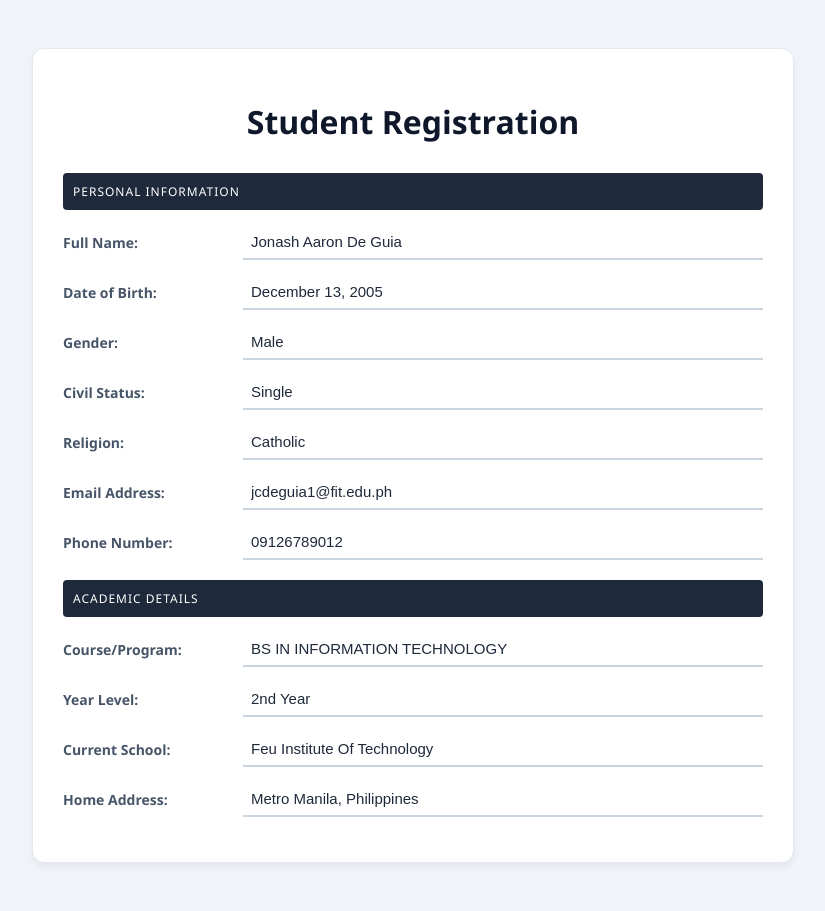
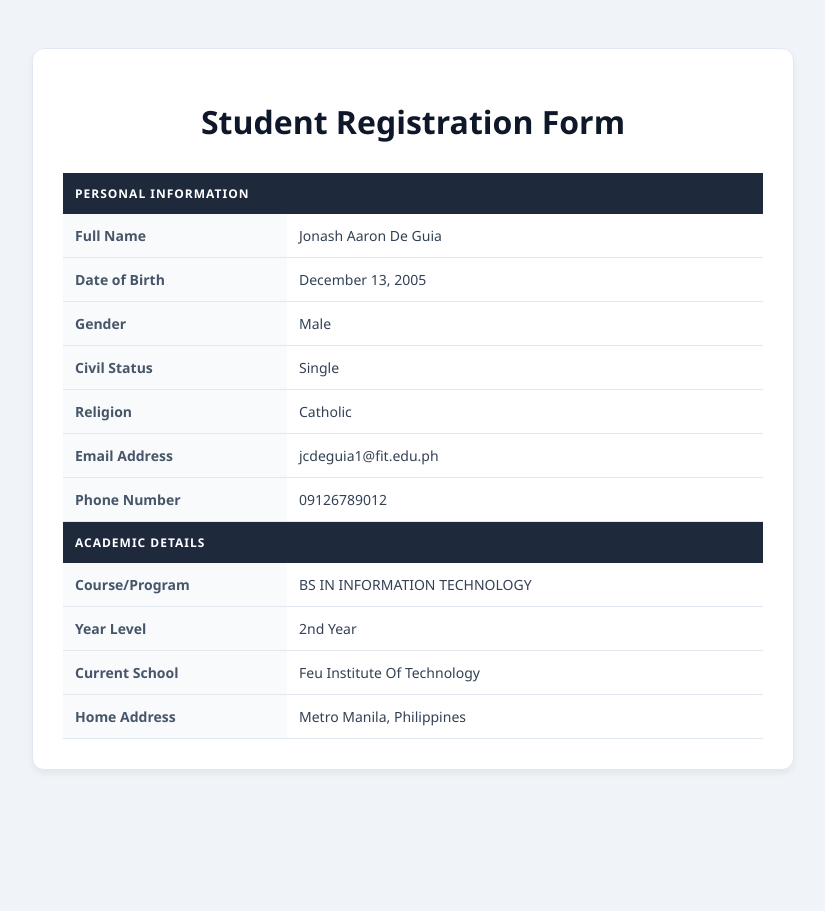
Before and after one commit to byjdg05/jonash-app-dev-tw22, a PHP site: page / in a window 1280 px wide. Shown: the whole page, without its empty margins (227-1052 px from the left). After the commit the page ends 770 px from the top, so only its background shows below. Run offline with PHP 8.4, Linux system fonts and the light colour scheme.

Commit message:
Update index.php

```diff
--- a/summativetech1/index.php
+++ b/summativetech1/index.php
@@ -1,7 +1,7 @@
 <!DOCTYPE html>
 <html>
 <head>
-    <title>Student Registration - Declared Data</title>
+    <title>Student Registration - Summary</title>
     <style>
         body { font-family: 'Segoe UI', sans-serif; background-color: #f0f4f8; padding: 40px; }
         .form-card {
@@ -9,25 +9,24 @@
             border-radius: 12px; padding: 30px; border: 1px solid #e2e8f0;
             box-shadow: 0 4px 6px rgba(0,0,0,0.05);
         }
-        .section-title {
-            background: #1e293b; color: white; padding: 10px;
-            font-size: 12px; text-transform: uppercase; letter-spacing: 1px;
-            margin: 20px 0 15px 0; border-radius: 4px;
+        h1 { text-align: center; color: #0f172a; margin-bottom: 30px; }
+
+        table { width: 100%; border-collapse: collapse; margin-top: 10px; }
+        th {
+            background: #1e293b; color: white; padding: 12px;
+            text-align: left; text-transform: uppercase; font-size: 12px; letter-spacing: 1px;
         }
-        .input-row { margin-bottom: 15px; display: flex; align-items: center; }
-        label { width: 180px; font-weight: 600; font-size: 14px; color: #475569; }
-        input {
-            flex: 1; padding: 8px; border: none;
-            border-bottom: 2px solid #cbd5e1; background: transparent; outline: none;
-            color: #1e293b; font-size: 15px;
+        td {
+            padding: 12px; border-bottom: 1px solid #e2e8f0;
+            font-size: 14px; color: #334155;
         }
-        h1 { text-align: center; color: #0f172a; margin-bottom: 30px; }
+        .label-cell { font-weight: 600; width: 200px; color: #475569; background: #f8fafc; }
     </style>
 </head>
 <body>
 
 <?php
-
+    // DECLARED VARIABLES
     $raw_name     = "jonash aaron de guia";
     $raw_email    = "jcdeguia1@fit.edu.ph";
     $phone        = "09126789012";
@@ -41,6 +40,7 @@
     $raw_school   = "FEU Institute of Technology";
     $address      = "Metro Manila, Philippines";
 
+    // STRING FORMATTING
     $f_name      = ucwords(strtolower($raw_name));
     $f_email     = strtolower($raw_email);
     $f_course    = strtoupper($raw_course);
@@ -51,66 +51,61 @@
 ?>
 
 <div class="form-card">
-    <h1>Student Registration</h1>
+    <h1>Student Registration Form</h1>
 
-    <div class="section-title">Personal Information</div>
+    <table>
+        <tr>
+            <th colspan="2">Personal Information</th>
+        </tr>
+        <tr>
+            <td class="label-cell">Full Name</td>
+            <td><?php echo $f_name; ?></td>
+        </tr>
+        <tr>
+            <td class="label-cell">Date of Birth</td>
+            <td><?php echo $f_bday; ?></td>
+        </tr>
+        <tr>
+            <td class="label-cell">Gender</td>
+            <td><?php echo $gender; ?></td>
+        </tr>
+        <tr>
+            <td class="label-cell">Civil Status</td>
+            <td><?php echo $f_status; ?></td>
+        </tr>
+        <tr>
+            <td class="label-cell">Religion</td>
+            <td><?php echo $f_religion; ?></td>
+        </tr>
+        <tr>
+            <td class="label-cell">Email Address</td>
+            <td><?php echo $f_email; ?></td>
+        </tr>
+        <tr>
+            <td class="label-cell">Phone Number</td>
+            <td><?php echo $phone; ?></td>
+        </tr>
 
-    <div class="input-row">
-        <label>Full Name:</label>
-        <input type="text" value="<?php echo $f_name; ?>" readonly>
-    </div>
-
-    <div class="input-row">
-        <label>Date of Birth:</label>
-        <input type="text" value="<?php echo $f_bday; ?>" readonly>
-    </div>
-
-    <div class="input-row">
-        <label>Gender:</label>
-        <input type="text" value="<?php echo $gender; ?>" readonly>
-    </div>
-
-    <div class="input-row">
-        <label>Civil Status:</label>
-        <input type="text" value="<?php echo $f_status; ?>" readonly>
-    </div>
-
-    <div class="input-row">
-        <label>Religion:</label>
-        <input type="text" value="<?php echo $f_religion; ?>" readonly>
-    </div>
-
-    <div class="input-row">
-        <label>Email Address:</label>
-        <input type="text" value="<?php echo $f_email; ?>" readonly>
-    </div>
-
-    <div class="input-row">
-        <label>Phone Number:</label>
-        <input type="text" value="<?php echo $phone; ?>" readonly>
-    </div>
-
-    <div class="section-title">Academic Details</div>
-
-    <div class="input-row">
-        <label>Course/Program:</label>
-        <input type="text" value="<?php echo $f_course; ?>" readonly>
-    </div>
-
-    <div class="input-row">
-        <label>Year Level:</label>
-        <input type="text" value="<?php echo $year; ?>" readonly>
-    </div>
-
-    <div class="input-row">
-        <label>Current School:</label>
-        <input type="text" value="<?php echo $f_school; ?>" readonly>
-    </div>
-
-    <div class="input-row">
-        <label>Home Address:</label>
-        <input type="text" value="<?php echo $address; ?>" readonly>
-    </div>
+        <tr>
+            <th colspan="2">Academic Details</th>
+        </tr>
+        <tr>
+            <td class="label-cell">Course/Program</td>
+            <td><?php echo $f_course; ?></td>
+        </tr>
+        <tr>
+            <td class="label-cell">Year Level</td>
+            <td><?php echo $year; ?></td>
+        </tr>
+        <tr>
+            <td class="label-cell">Current School</td>
+            <td><?php echo $f_school; ?></td>
+        </tr>
+        <tr>
+            <td class="label-cell">Home Address</td>
+            <td><?php echo $address; ?></td>
+        </tr>
+    </table>
 </div>
 
 </body>
```
